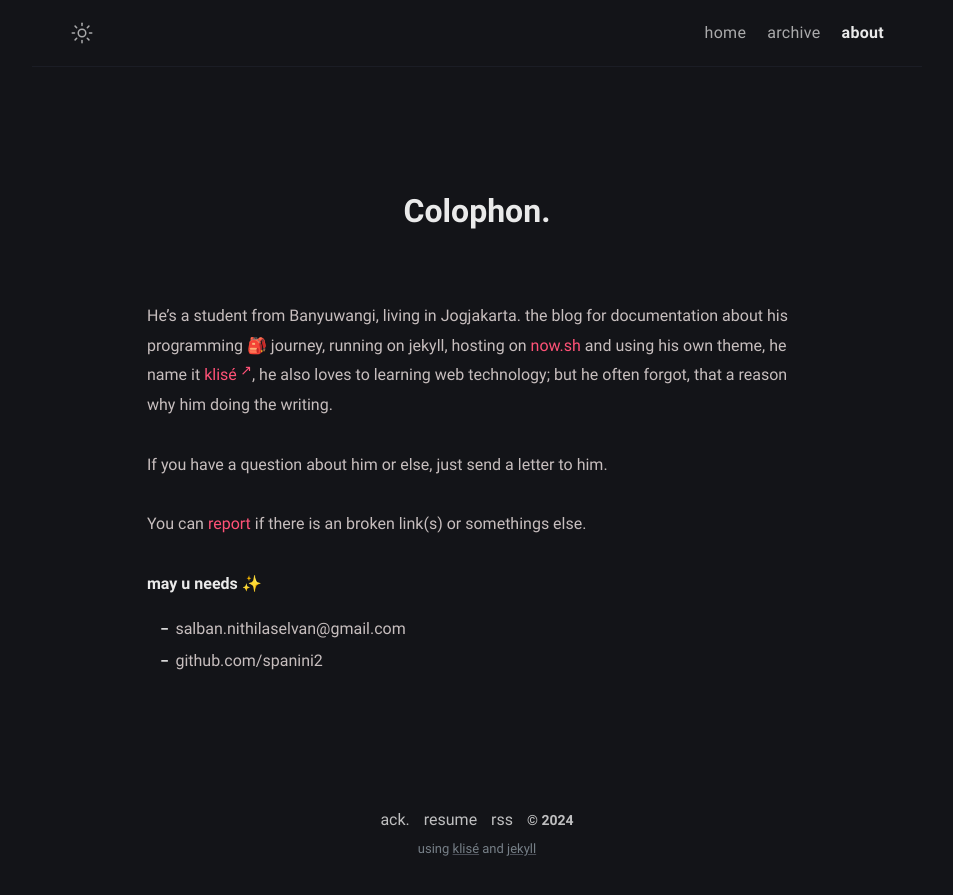
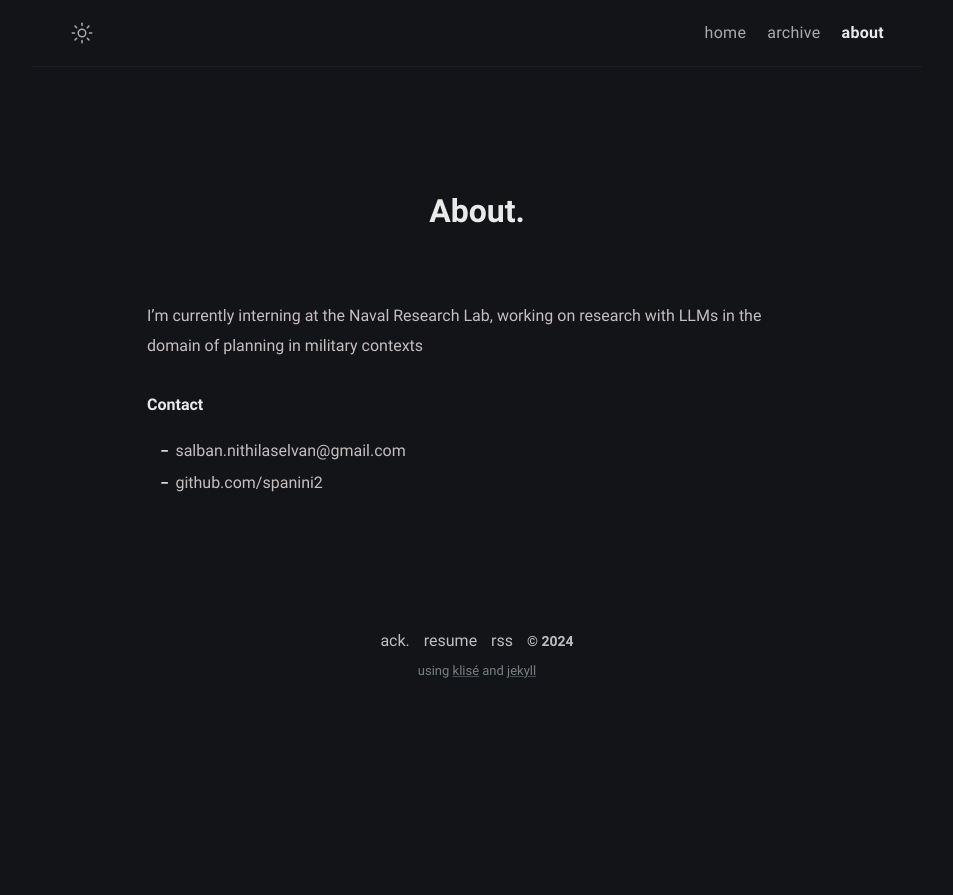
Before and after one commit to spanini2/new-blog, a Jekyll site: the page built from about.md, in a window 1280 px wide. Shown: the top 895 px of the page, without its empty margins (163-1116 px from the left). Built offline with Jekyll 4.4.1, drawn with Linux system fonts in a browser that asks for light colours.

Commit message:
changed config.yml

```diff
--- a/_config.yml
+++ b/_config.yml
@@ -18,7 +18,7 @@ author:
   twitter: twitter_username # twitter username
   facebook: facebook_username # facebook username
   email: salban.nithilaselvan@gmail.com # email adress
-  avatar: /assets/img/avatar.jpg # change with your own avatar
+  avatar: /assets/img/profile_tree.jpg # change with your own avatar
 
 # URL settings
 url: "https://salban.netlify.app" #
--- a/about.md
+++ b/about.md
@@ -1,18 +1,14 @@
 ---
-title: Colophon
+title: About
 permalink: /about/
 layout: page
 excerpt: Hello peeps, I'm student of computer science from Banyuwangi, living in Jogjakarta. This blog for documentation about my programming journey, running on jekyll, hosting on netlify and using my own simple theme.
 comments: false
 ---
 
-He's a student from Banyuwangi, living in Jogjakarta. the blog for documentation about his programming 🎒 journey, running on jekyll, hosting on [now.sh](http://now.sh) and using his own theme, he name it <a href="https://github.com/piharpi/jekyll-klise" target="_blank" rel="noopener">klisé</a>, he also loves to learning web technology; but he often forgot, that a reason why him doing the writing.
+I’m currently interning at the Naval Research Lab, working on research with LLMs in the domain of planning in military contexts
 
-If you have a question about him or else, just send a letter to him.
-
-You can [report](http://github.com/piharpi/jekyll-klise/issues/new) if there is an broken link(s) or somethings else.
-
-**may u needs ✨**
+**Contact**
 
 - {{ site.author.email }}
 - github.com/{{ site.author.github }}
```
Also changed, not shown: 1 other file.
